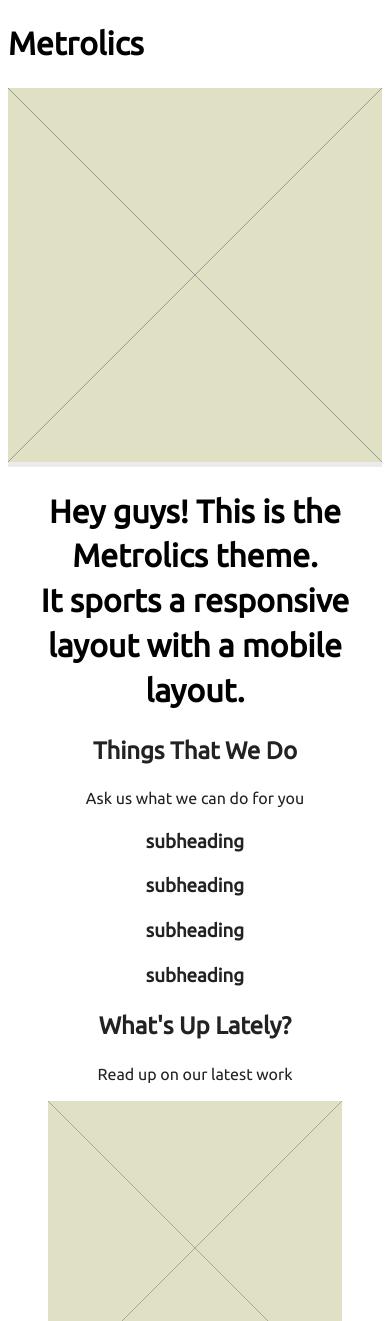
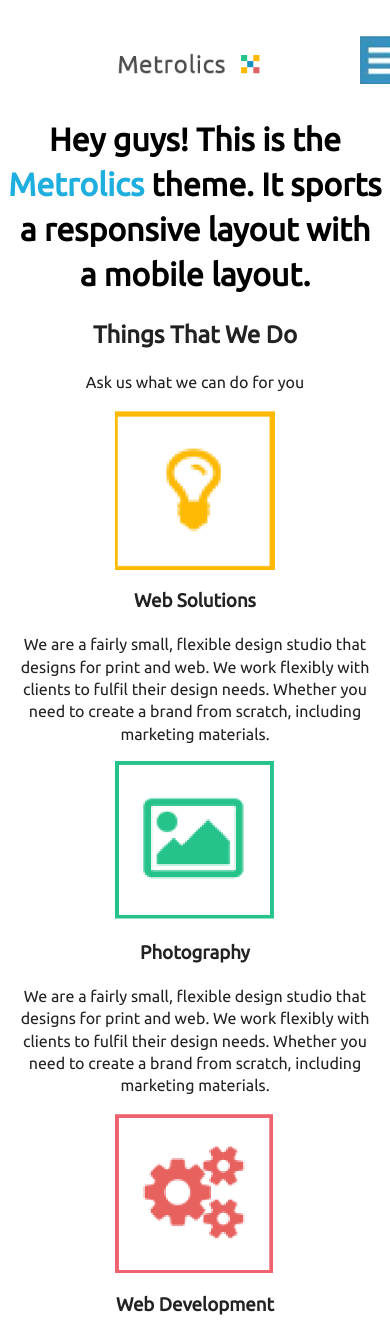
Before and after one commit to montanalw/MetrolicsWebsite, a plain HTML site: page metrolics.html in a window 390 px wide. Shown: the top 1321 px of the page. Drawn offline with Linux system fonts and the light colour scheme.

Commit message:
fixing mobile version

```diff
--- a/metrolics.html
+++ b/metrolics.html
@@ -10,15 +10,22 @@
     <body class="homepage">
 
         <header class="home-header">
-            <div class="row">
-                <h1 class="brand-name">Metrolics</h1>
+            <div class="row m-1-2">
+                <div class="column">
+                <img class="logoimg" src="toplogo.png">
+                </div>
+                <div class="column">
+                    <img class="largescreens" src="topmenunav.png">
+                    <img class="mobileversion" src="hamburgerwebsite.png">
+                    </div>
+
             </div>
         </header>
 
         <div class="slider-img">
             <div class="row">
                 <div class="column">
-                    <img src="placeholder.svg" alt="slider placeholder">
+                    <img class="slider" src="placeholder.svg" alt="slider placeholder">
                 </div>
             </div>
         </div>
@@ -26,30 +33,39 @@
         <main class="main-page">
             <div class="main-intro">
                 <div class="row">
-                    <h1 class="heading">Hey guys! This is the Metrolics theme.<br>
+                    <h1 class="heading">Hey guys! This is the <b>Metrolics</b> theme.
                     It sports a responsive layout with a mobile layout.</h1>
                 </div>
             </div>
 
             <section class="about">
-                <div class="row l-col-4">
+                <div class="row l-col-4 m-col-2 ">
                     <div class="column span-full">
                         <h2 class="heading">Things That We Do</h2>
                         <p class="heading-tag">Ask us what we can do for you</p>
                     </div>
                     <div class="column">
-                        <h3 class="heading">subheading</h3>
+                        <img class="about-icons" src="websolutionsicon.png">
+                        <h3 class="heading">Web Solutions</h3>
+                        <p class="about-info">We are a fairly small, flexible design studio that designs for print and web. We work flexibly with clients to fulfil their design needs. Whether you need to create a brand from scratch, including marketing materials.</p>
                     </div>
                     <div class="column">
-                        <h3 class="heading">subheading</h3>
+                        <img class="about-icons" src="photographyicon.png">
+                        <h3 class="heading">Photography</h3>
+                        <p class="about-info">We are a fairly small, flexible design studio that designs for print and web. We work flexibly with clients to fulfil their design needs. Whether you need to create a brand from scratch, including marketing materials.</p>
                     </div>
                     <div class="column">
-                        <h3 class="heading">subheading</h3>
+                        <img class="about-icons" src="webdevelopmenticon.png">
+                        <h3 class="heading">Web Development</h3>
+                        <p class="about-info">We are a fairly small, flexible design studio that designs for print and web. We work flexibly with clients to fulfil their design needs. Whether you need to create a brand from scratch, including marketing materials.</p>
                     </div>
                     <div class="column">
-                        <h3 class="heading">subheading</h3>
+                        <img class="about-icons" src="webdesignicon.png">
+                        <h3 class="heading">Web Design</h3>
+                        <p class="about-info">We are a fairly small, flexible design studio that designs for print and web. We work flexibly with clients to fulfil their design needs. Whether you need to create a brand from scratch, including marketing materials.</p>
                     </div>
                 </div>
+
             </section> <!-- section "about" ends here-->
 
             <section class="new-projects">
@@ -62,7 +78,7 @@
                             Read up on our latest work
                         </p>
                     </div>
-                    <div class="column special-project">
+                    <div class="column">
                         <figure class="projects">
                             <img src="placeholder.svg" alt="placebholder">
                             <figcaption class="project--caption">
@@ -84,6 +100,16 @@
 
                     <div class="column">
                         <figure class="projects">
+                            <img src="placeholder.svg" alt="placebholder">
+                            <figcaption class="project--caption">
+                                <h3 class="project--heading">Project title</h3>
+                            </figcaption>
+                        </figure>
+                    </div>
+                    <!-- project column ends here -->
+
+                    <div class="column no-show">
+                        <figure class="project">
                             <img src="placeholder.svg" alt="placebholder">
                             <figcaption class="project--caption">
                                 <h3 class="project--heading">Project title</h3>
--- a/metrolicscss.css
+++ b/metrolicscss.css
@@ -15,6 +15,18 @@ h1 {
     color: black;
 }
 
+.about-info {
+    text-align: center;
+    display: flex;
+    flex-wrap: wrap;
+}
+
+.about-icons {
+    width: 10rem;
+    height: 10rem;
+    display: block;
+    margin: auto;
+}
 /*Layout*/
 
 .heading {
@@ -25,11 +37,37 @@ h1 {
     text-align: center;
     }
 
+b {
+    color: #1eafde;
+}
 /*Smallonly*/
-@media screen and (max-width:39.9375em){}
+@media screen and (max-width:39.9375em){
+    .largescreens {
+        display: none;
+    }
+    .slider {
+        display: none;
+    }
+    .mobileversion {
+        width: 2.75rem;
+        margin-top: 1.75rem;
+        margin-left: 2rem;
+    }
+    .logoimg {
+        width: 20rem;
+    }
+  .m-1-2 {
+      display: flex;
+  }
+
+  .s-1-1
+}
 
 /*Mediumandup*/
 @media screen and (min-width:40em){
+    .mobileversion {
+        display: none;
+    }
 
     .row {
         display: grid;
@@ -49,10 +87,14 @@ h1 {
     .m-col-5 {
         grid-template-columns: repeat(5, 1fr);
     }
+    .m-1-2 {
+        grid-template-columns: 1fr 2fr;
+    }
     .span-full {
         grid-column-start: 1;
         grid-column-end: -1;
     }
+
 }
 
 /*Mediumonly*/
@@ -81,6 +123,10 @@ h1 {
     .l-col-6 {
         grid-template-columns: repeat(6, 1fr);
     }
+
+    .no-show {
+        display: none;
+    }
 }
 
 /*Largeandup*/
```
Also changed, not shown: hamburgerwebsite.png (added), photographyicon.png (added), toplogo.png (added), topmenunav.png (added), webdesignicon.png (added), webdevelopmenticon.png (added), websolutionsicon.png (added).
